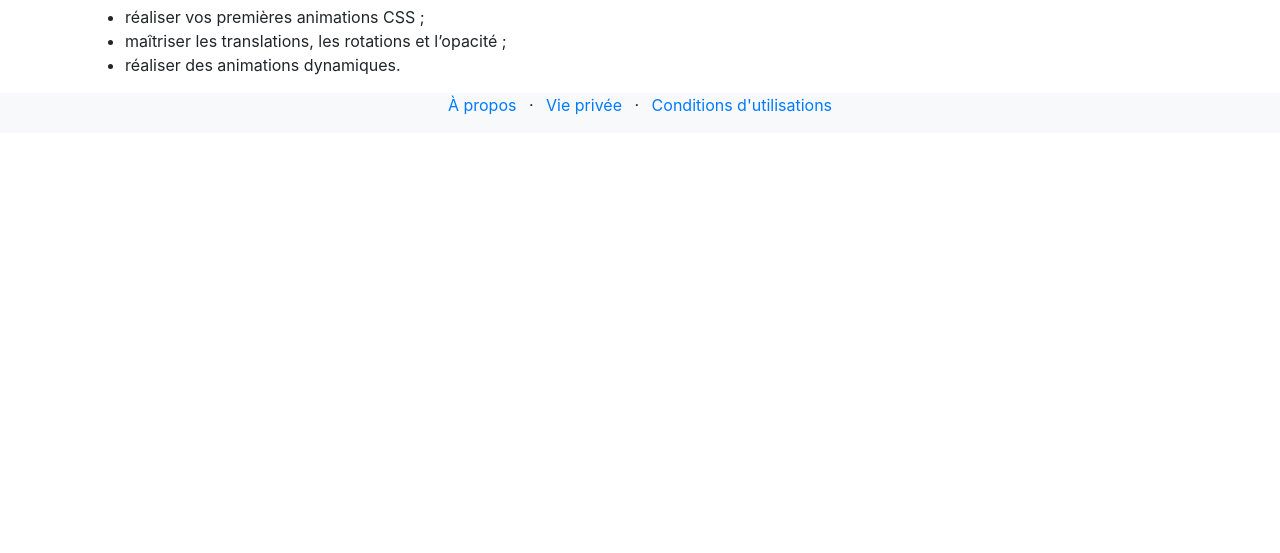
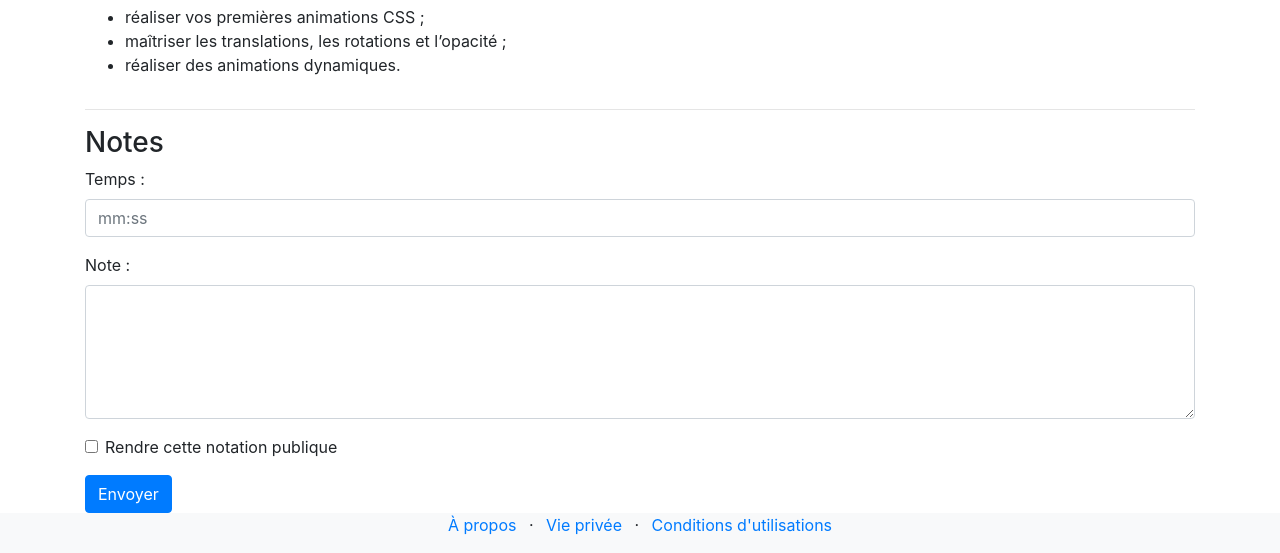
Before and after one commit to jerev7/bootstrap_activity, a plain HTML site: page lessons-1.html in a window 1280 px wide. Shown: the part 912-1465 px from the top of the page. Before the commit the page ends 1045 px from the top, so only its background shows below. Drawn offline with nearby package versions, Linux system fonts and the light colour scheme.

Commit message:
added some forms in lessons-1.html

```diff
--- a/lessons-1.html
+++ b/lessons-1.html
@@ -87,6 +87,31 @@
           </ul>
         </div>
       </div>
+      <div class="row">
+        <div class="col">
+          <hr>
+          <h3>Notes</h3>
+          <form>
+            <div class="form-group">
+              <label for="timeInput">Temps :</label>
+              <input type="text" class="form-control" placeholder="mm:ss" id="timeInput" aria-describedby="timeHelp">
+            </div>
+            <div class="form-group">
+              <label for="note">Note :</label>
+              <textarea id="note" rows="5" class="form-control" required></textarea>
+            </div>
+            <div class="form-group">
+              <div class="form-check">
+                <input class="form-check-input" type="checkbox" id="publicCheck">
+                <label class="form-check-label" for="gridCheck">
+                  Rendre cette notation publique
+                </label>
+              </div>
+            </div>
+            <button type="submit" class="btn btn-primary">Envoyer</button>
+          </form>
+        </div>
+      </div>
     </div>
     <div class="bg-light">
       <div class="container">
```
